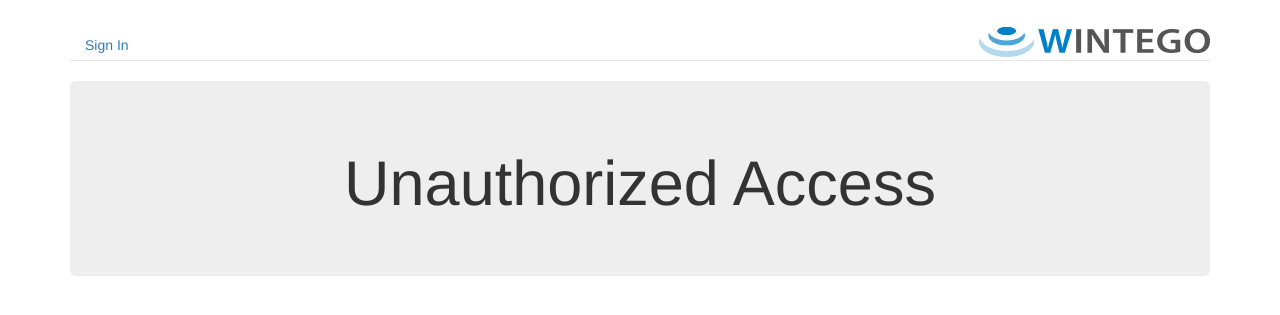
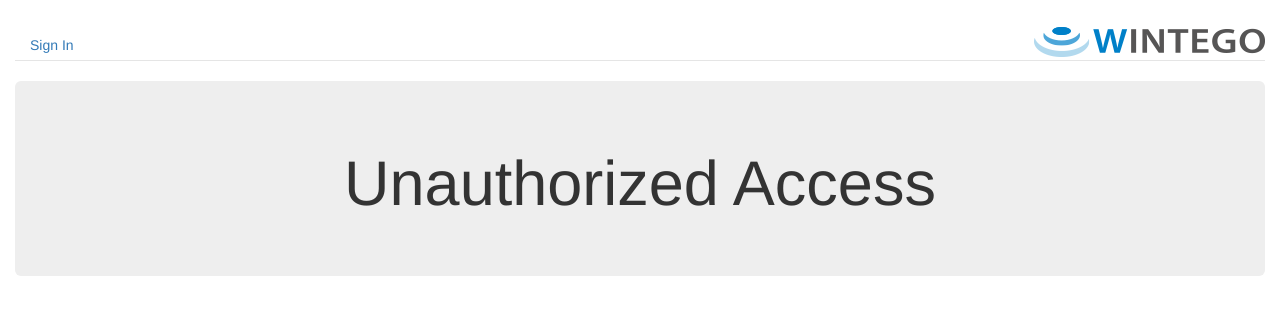
Before and after one commit to MatanTubul/inventory, a Flask app: page /showSignUp in a window 1280 px wide. Shown: the top 315 px of the page. Run offline with Flask 2, Linux system fonts and the light colour scheme; some libraries are stand-ins or nearby versions.

Commit message:
increasing container width

```diff
--- a/app/static/css/main.css
+++ b/app/static/css/main.css
@@ -167,3 +167,6 @@
 .table>tbody>tr>td, .table>tbody>tr>th, .table>tfoot>tr>td, .table>tfoot>tr>th, .table>thead>tr>td, .table>thead>tr>th {
     white-space: nowrap;
 }
+.container {
+    width: 1280px;
+}
```
